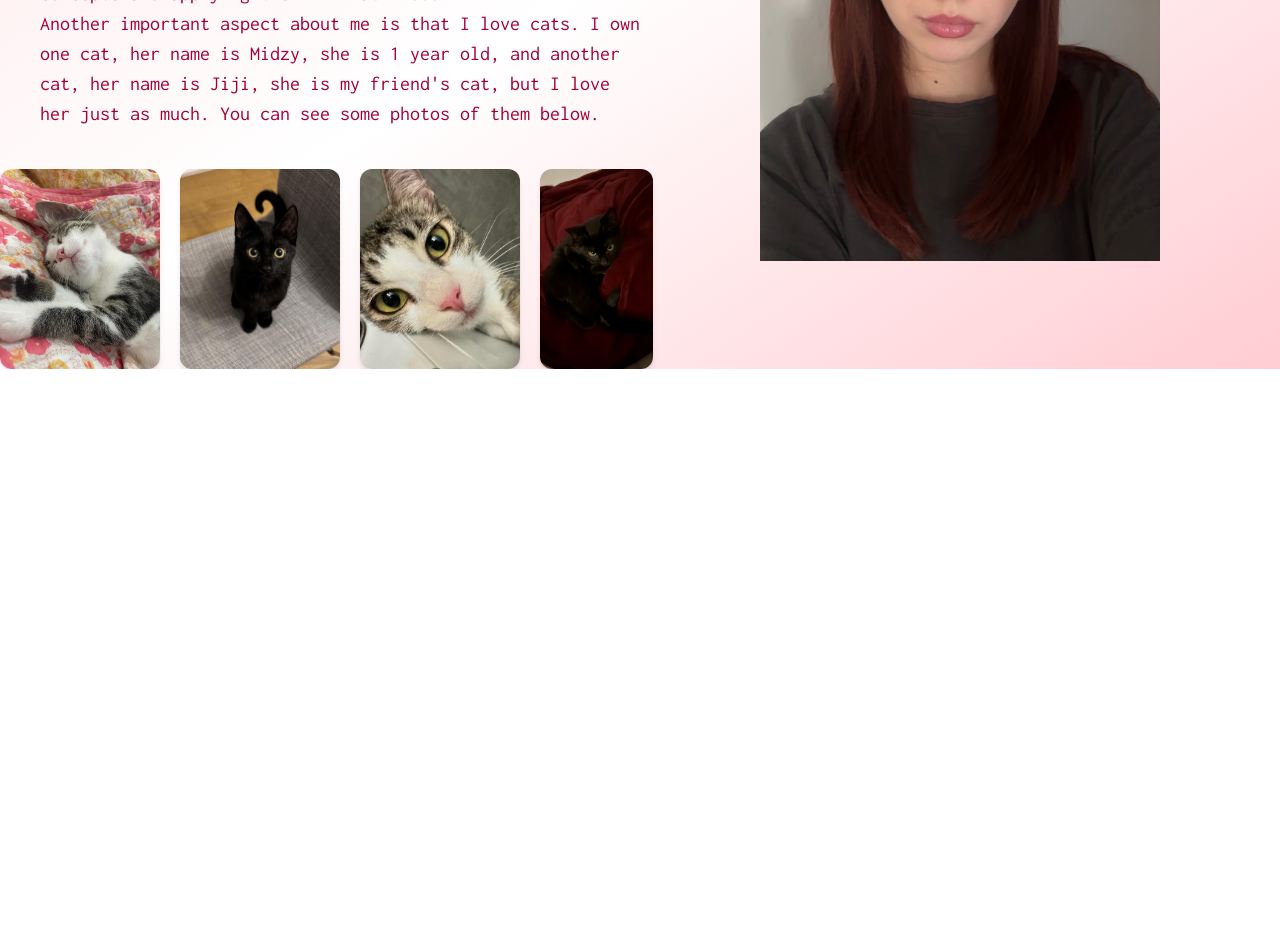
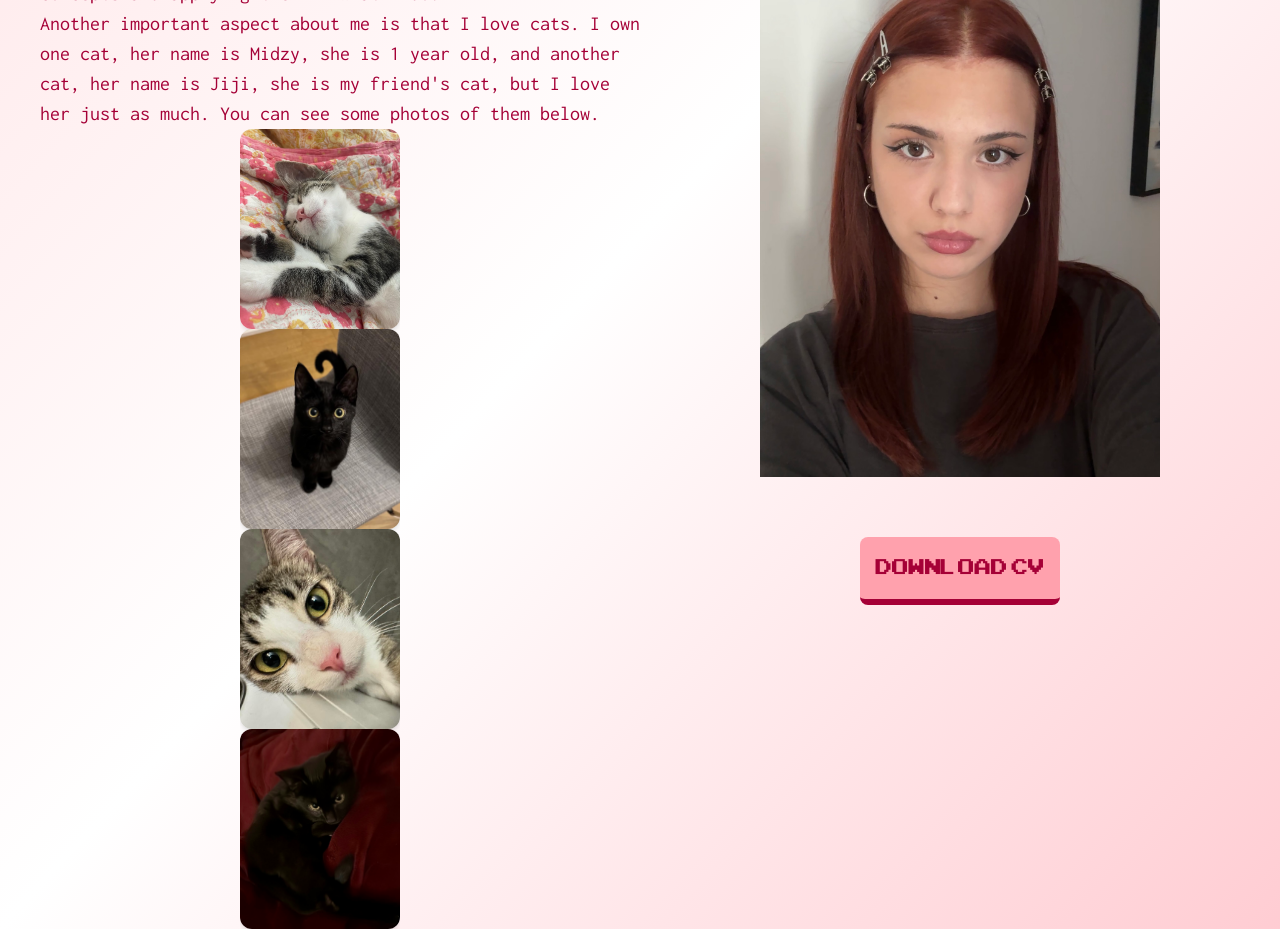
Before and after one commit to carinacostachee/portofolio, a React (Vite) app: page /about in a window 1280 px wide. Shown: the part 520-1449 px from the top of the page. Before the commit the page ends 889 px from the top, so only its background shows below. Built offline with nearby package versions, Linux system fonts and the light colour scheme.

Commit message:
chore: added 2 functions that implement the logic of next photo and prev. photo

```diff
--- a/src/pages/AboutMe.tsx
+++ b/src/pages/AboutMe.tsx
@@ -31,8 +31,26 @@ const AboutMe = () => {
             <Carousel />
           </div>
         </div>
-        <div className="col-span-6 flex justify-center items-center">
+        <div className="col-span-6 flex flex-col justify-center items-center gap-15">
           <img src="/photos/IMG_8600.jpg" className="w-100 mt-20"></img>
+          <a
+            href="/curriculumvitae.pdf"
+            download
+            type="button"
+            className=" button w-50 h-17 bg-rose-300 rounded-lg cursor-pointer select-none
+                        active:translate-y-2
+                        active:[box-shadow:0_0_0_0_#881337]
+                        active:border-b-[0px]
+                        transition-all duration-150
+                        shadow-4xl
+                        border-b-[6px] border-rose-800
+                        font-arcade text-rose-800  text-[30px]
+                                                                "
+          >
+            <span className="flex justify-center items-center mt-2">
+              Download CV
+            </span>
+          </a>
         </div>
       </div>
     </div>
--- a/src/pages/Carousel.tsx
+++ b/src/pages/Carousel.tsx
@@ -1,4 +1,16 @@
+import { useState } from "react";
+
 const Carousel = () => {
+  const [currentIndex, setCurrentIndex] = useState(0);
+  const nextPhoto = () => {
+    let newIndex = currentIndex + 1;
+    setCurrentIndex(newIndex);
+  };
+  const previousPhoto = () => {
+    let lastIndex = currentIndex - 1;
+    setCurrentIndex(lastIndex);
+  };
+
   const arrayCats = [
     { src: "/photos/mitsu1.jpg", alt: "Mitsu sleeping" },
     { src: "/photos/jiji1.jpeg", alt: "Jiji cute" },
@@ -7,7 +19,7 @@ const Carousel = () => {
   ];
 
   return (
-    <div className="flex flex-row gap-5 mt-10">
+    <div className="w-1/4 h-1/4 overflow-hidden">
       {arrayCats.map((photo, i) => (
         <img
           key={i}
```
Also changed, not shown: 1 other file (tests, documents, lock files or other folders).
